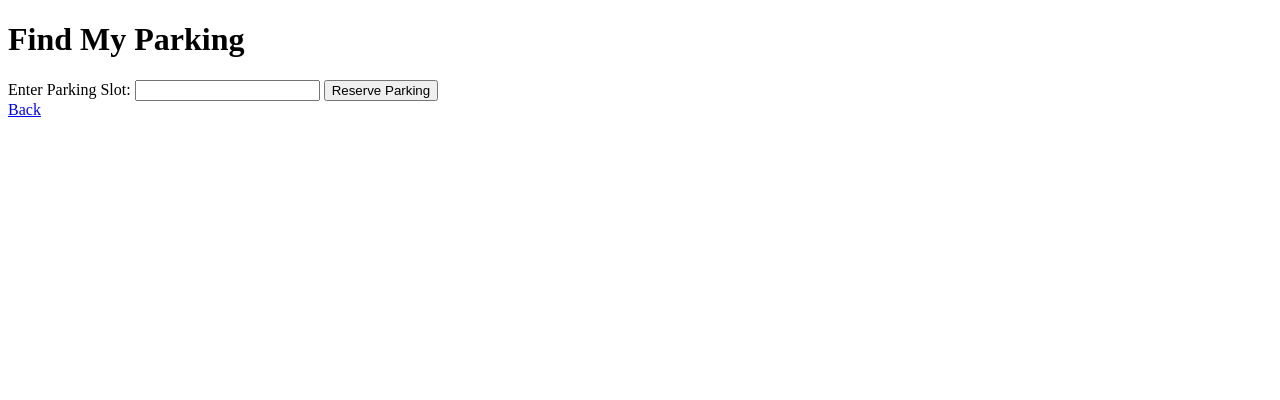
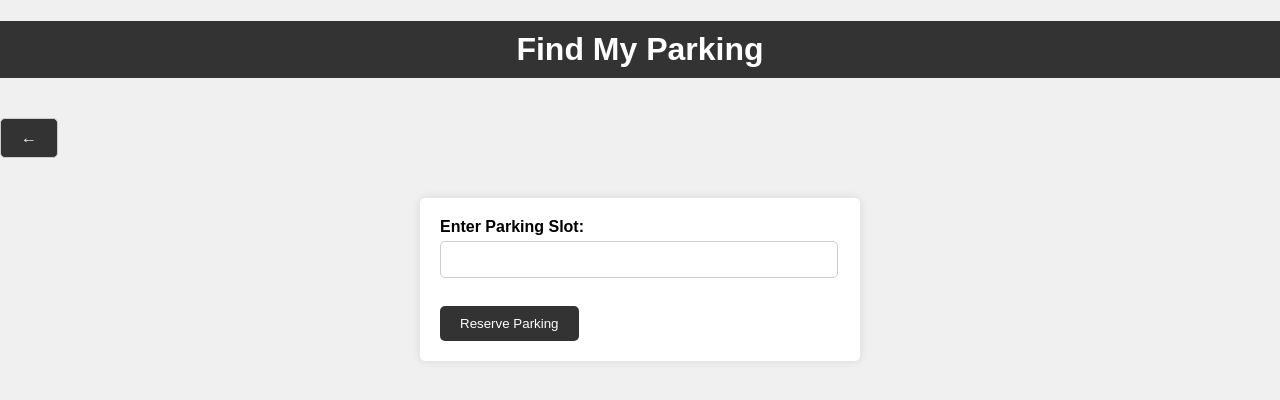
Before and after one commit to 1221302294/SE-Project-3, a Flask app: page /find_parking in a window 1280 px wide. Shown: the top 400 px of the page. Run offline with Flask 3, Linux system fonts and the light colour scheme.

Commit message:
upd find parking

```diff
--- a/templates/find_parking.html
+++ b/templates/find_parking.html
@@ -4,15 +4,87 @@
     <meta charset="UTF-8">
     <meta name="viewport" content="width=device-width, initial-scale=1.0">
     <title>Find My Parking</title>
+    <style>
+         body {
+            font-family: Arial, sans-serif;
+            margin: 0;
+            padding: 0;
+            background-color: #f0f0f0;
+        }
+
+        h1 {
+            background-color: #333;
+            color: #fff;
+            padding: 10px;
+            text-align: center;
+            margin-bottom: 20px;
+        }
+
+        form {
+            width: 400px;
+            background-color: #fff;
+            padding: 20px;
+            margin: 20px auto;
+            box-shadow: 0px 0px 10px rgba(0, 0, 0, 0.1);
+            border-radius: 5px;
+        }
+
+        label {
+            display: block;
+            margin-bottom: 5px;
+            font-weight: bold;
+        }
+
+        input[type="text"],
+        textarea {
+            width: 94%;
+            padding: 10px;
+            margin-bottom: 10px;
+            border: 1px solid #ccc;
+            border-radius: 5px;
+            resize: none;
+        }
+
+        button[type="submit"] {
+            background-color: #333;
+            color: #fff;
+            padding: 10px 20px;
+            border: none;
+            border-radius: 5px;
+            cursor: pointer;
+        }
+
+        button[type="submit"]:hover {
+            background-color: #444;
+        }
+
+        a[href="{{ url_for('visitor_page') }}"] {
+            display: inline-block;
+            padding: 10px 20px;
+            margin: 20px auto;
+            border: 1px solid #ccc;
+            border-radius: 5px;
+            text-decoration: none;
+            color: #fff;
+            background-color: #333;
+        }
+
+        a[href="{{ url_for('visitor_page') }}"]:hover {
+            background-color: #f0f0f0;
+        }
+
+    </style>
 </head>
 <body>
+    </header>
     <h1>Find My Parking</h1>
+    <a href="{{ url_for('visitor_page') }}">&#8592;</a>
+</header>
     <form action="{{ url_for('reserve_parking') }}" method="POST">
         <label for="parking_slot">Enter Parking Slot:</label>
-        <input type="text" id="parking_slot" name="parking_slot" required>
+        <input type="text" id="parking_slot" name="parking_slot" required> <br><br>
+
         <button type="submit">Reserve Parking</button>
     </form>
-
-    <a href="{{ url_for('visitor_page') }}">Back</a>
 </body>
 </html>
```
